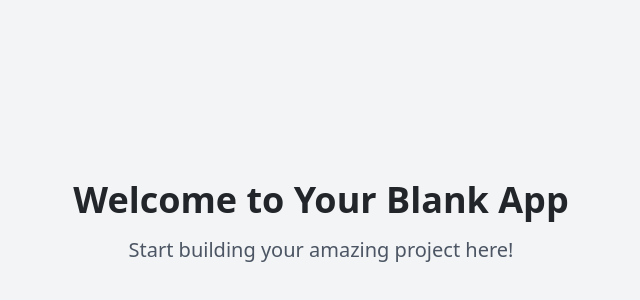
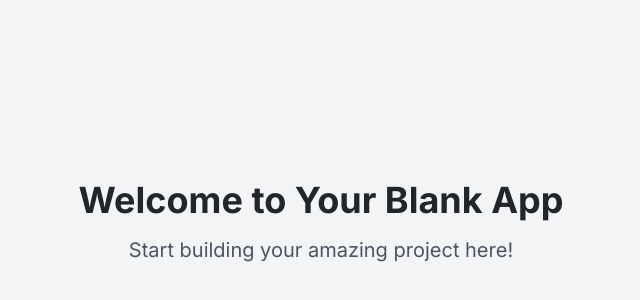
Before and after one commit to SadiqNaizam/mlo-a774-3ad3, a React (Vite) app: page / in a window 1280 px wide. Shown: the part 178-478 px from the top of the page, without its empty margins (319-959 px from the left). Built offline with nearby package versions, Linux system fonts and the light colour scheme.

Commit message:
Files generated: tailwind.config.ts

```diff
--- a/tailwind.config.ts
+++ b/tailwind.config.ts
@@ -24,6 +24,8 @@
 				ring: 'hsl(var(--ring))',
 				background: 'hsl(var(--background))',
 				foreground: 'hsl(var(--foreground))',
+        secondaryText: 'hsl(var(--muted-foreground))',
+        success: 'hsl(var(--success))',
 				primary: {
 					DEFAULT: 'hsl(var(--primary))',
 					foreground: 'hsl(var(--primary-foreground))'
@@ -51,16 +53,6 @@
 				card: {
 					DEFAULT: 'hsl(var(--card))',
 					foreground: 'hsl(var(--card-foreground))'
-				},
-				sidebar: {
-					DEFAULT: 'hsl(var(--sidebar-background))',
-					foreground: 'hsl(var(--sidebar-foreground))',
-					primary: 'hsl(var(--sidebar-primary))',
-					'primary-foreground': 'hsl(var(--sidebar-primary-foreground))',
-					accent: 'hsl(var(--sidebar-accent))',
-					'accent-foreground': 'hsl(var(--sidebar-accent-foreground))',
-					border: 'hsl(var(--sidebar-border))',
-					ring: 'hsl(var(--sidebar-ring))'
 				}
 			},
 			borderRadius: {
@@ -68,6 +60,9 @@
 				md: 'calc(var(--radius) - 2px)',
 				sm: 'calc(var(--radius) - 4px)'
 			},
+      fontFamily: {
+        sans: ["Inter", "system-ui", "sans-serif"],
+      },
 			keyframes: {
 				'accordion-down': {
 					from: {
```
